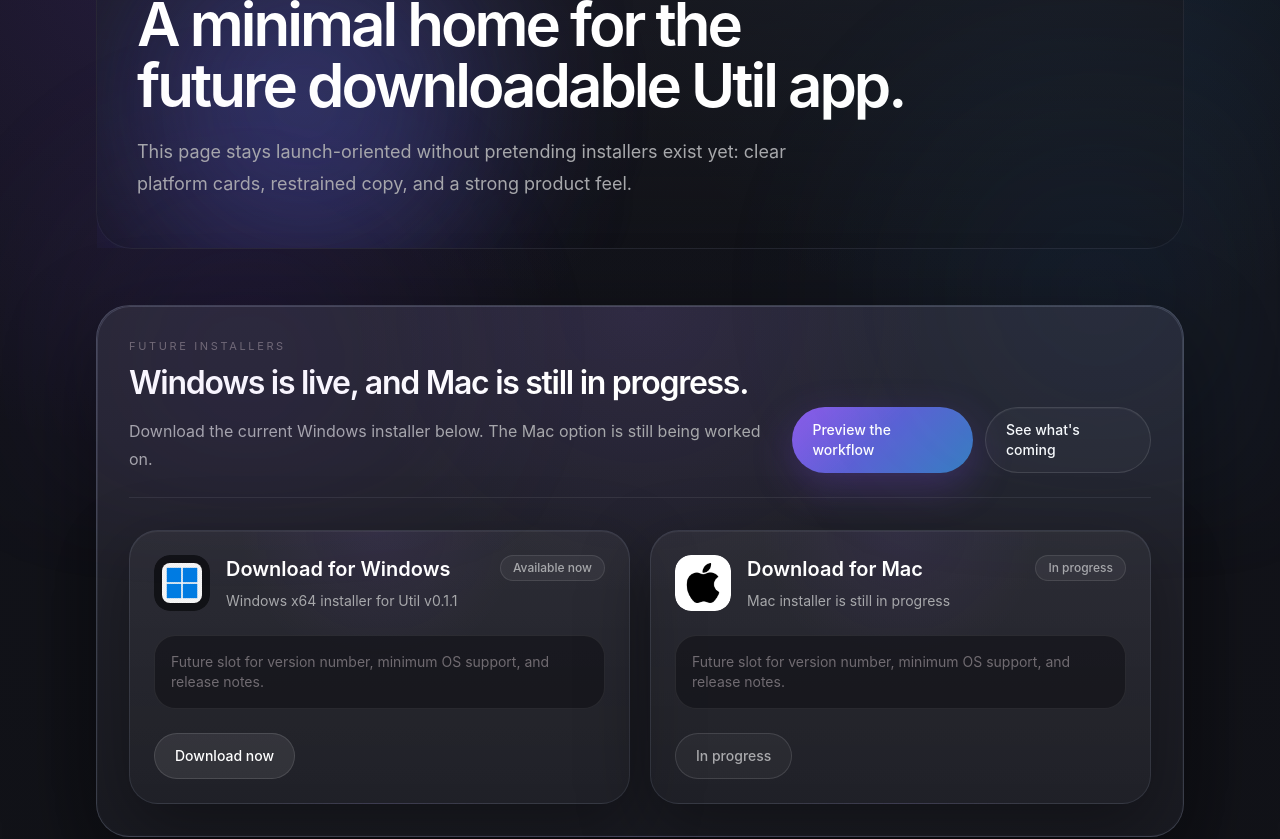
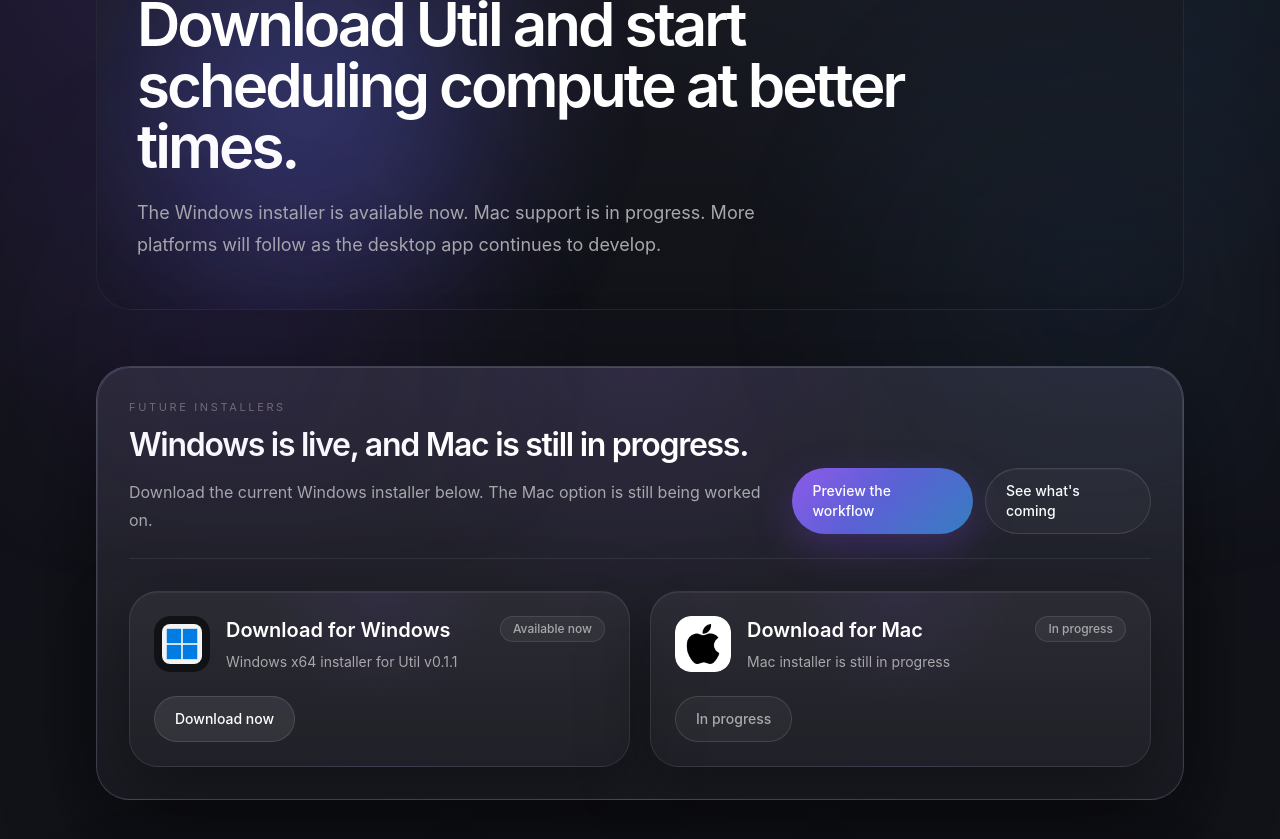
Before and after one commit to finnrcase/util-website, a Next.js app: page /download in a window 1280 px wide. Shown: the part 280-1119 px from the top of the page. Built offline with nearby package versions, Linux system fonts and the light colour scheme.

Commit message:
final run through

```diff
--- a/app/about/page.tsx
+++ b/app/about/page.tsx
@@ -45,8 +45,7 @@
 
           <Reveal delay={120} variant="right">
             <div className="surface-strong hairline rounded-[2rem] p-6 md:p-8">
-              <div className="text-[11px] tracking-[0.24em] text-[#706B71] uppercase">Visual anchor</div>
-              <h3 className="mt-3 text-2xl font-semibold tracking-[-0.04em] text-white">System overview</h3>
+              <h3 className="text-2xl font-semibold tracking-[-0.04em] text-white">System overview</h3>
               <p className="mt-4 text-sm leading-6 text-[#A7A8AB]">
                 A visual summary of how Util evaluates workload timing and turns changing energy signals into clearer scheduling decisions.
               </p>
--- a/app/download/page.tsx
+++ b/app/download/page.tsx
@@ -29,8 +29,8 @@
   return (
     <PageShell
       eyebrow="Download"
-      title="A minimal home for the future downloadable Util app."
-      intro="This page stays launch-oriented without pretending installers exist yet: clear platform cards, restrained copy, and a strong product feel."
+      title="Download Util and start scheduling compute at better times."
+      intro="The Windows installer is available now. Mac support is in progress. More platforms will follow as the desktop app continues to develop."
     >
       <section>
         <div className="surface-strong hairline rounded-[2.1rem] p-6 md:p-8">
@@ -75,10 +75,6 @@
                     </div>
                   </div>
 
-                  <div className="mt-6 rounded-[1.35rem] border border-white/8 bg-[#111216]/60 px-4 py-4 text-sm text-[#706B71]">
-                    Future slot for version number, minimum OS support, and release notes.
-                  </div>
-
                   {item.href ? (
                     <a
                       href={item.href}
--- a/app/page.tsx
+++ b/app/page.tsx
@@ -45,8 +45,7 @@
 
           <Reveal delay={120} variant="right">
             <div className="surface-strong hairline rounded-[2rem] p-6 md:p-8">
-              <div className="text-[11px] tracking-[0.24em] text-[#706B71] uppercase">Visual anchor</div>
-              <h3 className="mt-3 text-2xl font-semibold tracking-[-0.04em] text-white">System overview</h3>
+              <h3 className="text-2xl font-semibold tracking-[-0.04em] text-white">System overview</h3>
               <p className="mt-4 text-sm leading-6 text-[#A7A8AB]">
                 A visual summary of how Util evaluates workload timing and turns changing energy signals into clearer scheduling decisions.
               </p>
--- a/app/roadmap/page.tsx
+++ b/app/roadmap/page.tsx
@@ -45,7 +45,7 @@
   return (
     <PageShell
       eyebrow="Roadmap"
-      title="Roadmap"
+      title="What's available now, what's planned, and where Util is heading."
       intro="See what is available now, what is planned next, and where Util is heading over time."
     >
       <section>
--- a/components/site-nav.tsx
+++ b/components/site-nav.tsx
@@ -16,7 +16,7 @@
   return (
     <div className={mobile ? "flex flex-wrap gap-3" : "hidden items-center gap-2 md:flex"}>
       {navItems.map((item) => {
-        const active = pathname === item.href;
+        const active = pathname === item.href || (item.href === "/about" && pathname === "/");
 
         return (
           <Link
```
